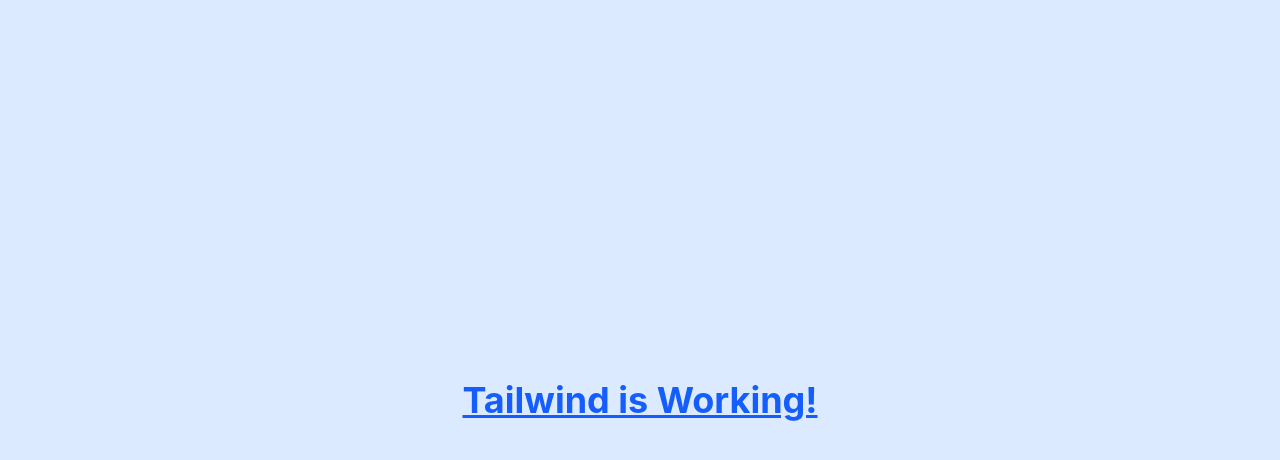
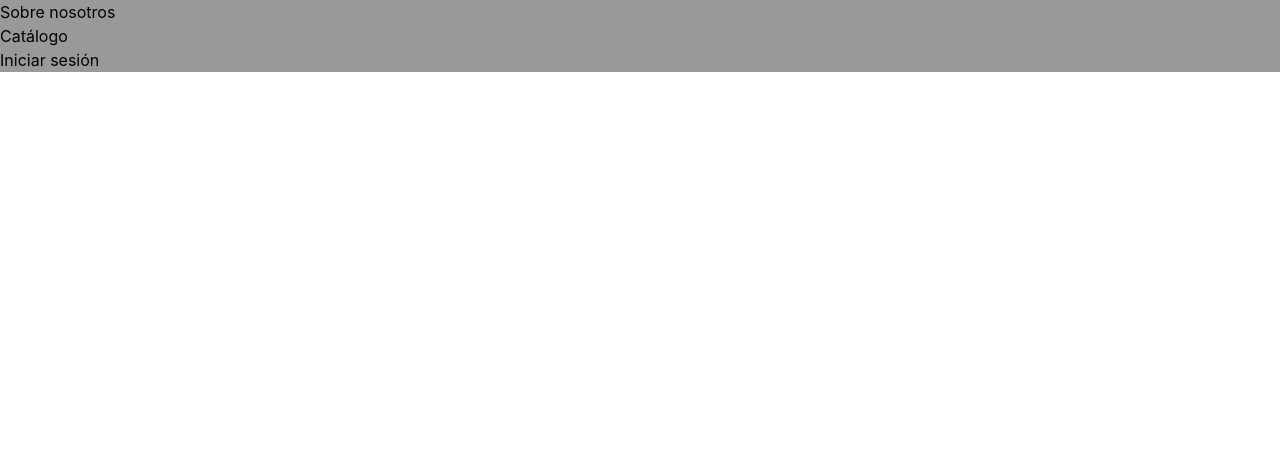
Before and after one commit to HanjoBulKing7/TuringFrontend, a React (Vite) app: page / in a window 1280 px wide. Shown: the top 460 px of the page. Built offline with nearby package versions, Linux system fonts and the light colour scheme.

Commit message:
chore: Added main structure of the project

```diff
--- a/src/App.jsx
+++ b/src/App.jsx
@@ -3,14 +3,13 @@
 import viteLogo from './assets/vite.svg'
 import heroImg from './assets/hero.png'
 import './App.css'
+import MainLay from './layouts/MainLay'
 
 function App() {
   return (
-    <div className="flex items-center justify-center h-screen bg-blue-100">
-      <h1 className="text-4xl font-bold text-blue-600 underline">
-        Tailwind is Working!
-      </h1>
-    </div>
+    <MainLay>
+
+    </MainLay>
   )
 }
 
--- /dev/null
+++ b/src/components/Navbar.jsx
@@ -0,0 +1,15 @@
+import React from 'react'
+
+const Navbar = () => {
+  return (
+    <div className='w-full bg-black/40 flex flex-col md:flex-row'>
+        <ul>
+            <li>Sobre nosotros</li>
+            <li>Catálogo</li>
+            <li>Iniciar sesión</li>
+        </ul>
+    </div>
+  )
+}
+
+export default Navbar
--- /dev/null
+++ b/src/layouts/MainLay.jsx
@@ -0,0 +1,12 @@
+import React from 'react'
+import Navbar from '../components/Navbar'
+
+const MainLay = () => {
+  return (
+    <div>
+        <Navbar/>
+    </div>
+  )
+}
+
+export default MainLay
--- /dev/null
+++ b/src/services/api.js
@@ -0,0 +1,19 @@
+import axios from 'axios'
+// Import backend url
+const BACKEND_URL = import.meta.env.VITE_BACKEND_URL;
+// Create API instance with axios
+export const api = axtios.create({
+    baseURL: BACKEND_URL,
+    headers: { 'Content-Type' : 'application/json'},
+});
+// Inject the token
+api.interceptors.request.use(
+    (config) => {
+        const token = localStorage.getItem("jwt_token");
+        if(token){
+            config.headers['Authorization'] = `Bearer ${token}`
+        }
+        return config;
+    },
+    (error) => Promise.reject(error)
+);
```
Also changed, not shown: src/api.js (deleted), 1 other file (tests, documents, lock files or other folders).
